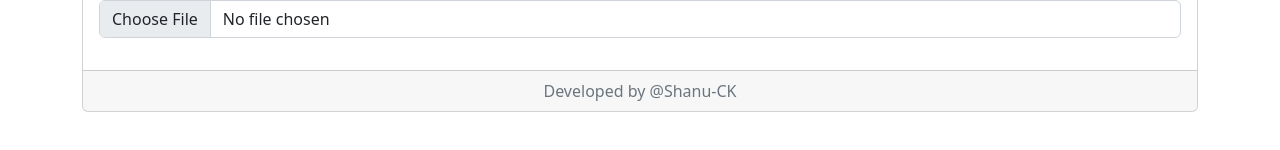
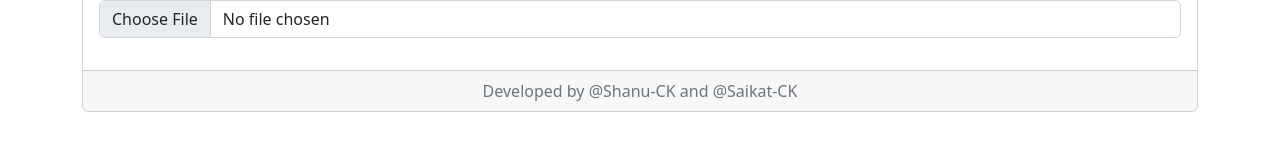
Before and after one commit to shanu-ck/Configuration-Editor, a React (Create React App) app: page / in a window 1280 px wide. Shown: the part 166-316 px from the top of the page. Built offline with nearby package versions, Linux system fonts and the light colour scheme.

Commit message:
update footer
Signed-off-by: shanu-ck <shanu.dey@cloudkaptan.com>

```diff
--- a/src/components/FormComponent.js
+++ b/src/components/FormComponent.js
@@ -76,7 +76,7 @@ export default function FormComponent() {
                         )}
                     </Card.Body>
                     <Card.Footer className="text-muted text-center">
-                        Developed by @Shanu-CK
+                        Developed by @Shanu-CK and @Saikat-CK
                     </Card.Footer>
                 </Card>
             </Container>
```
